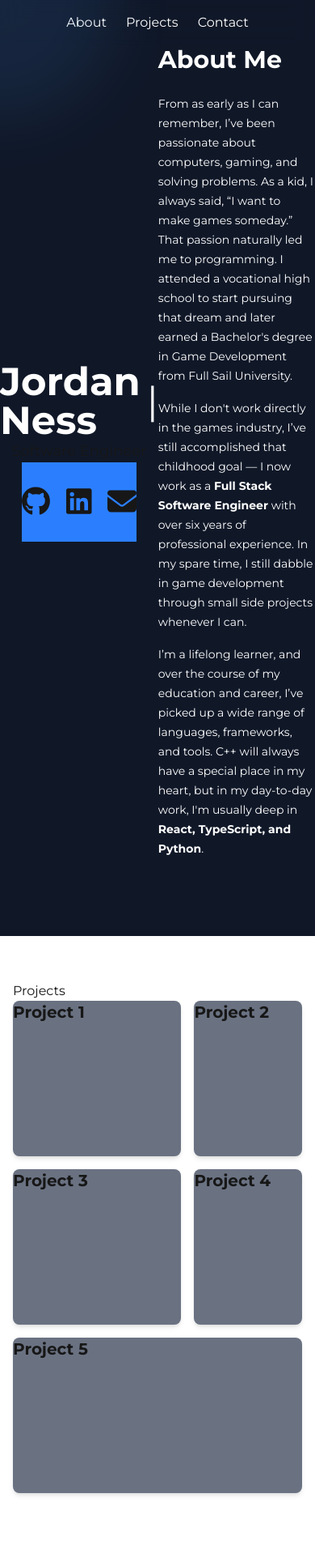
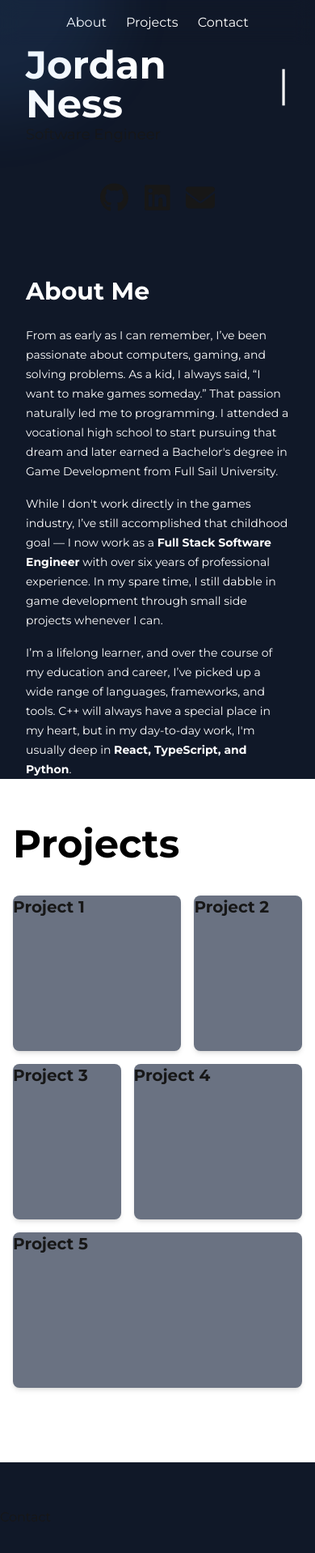
Before and after one commit to nessj1994/portfolio-site, a Next.js app: page / in a window 390 px wide. Shown: the top 1918 px of the page at 81% size. Built offline with nearby package versions, Linux system fonts and the light colour scheme; no server answers.

Commit message:
Style updates for mobile

```diff
--- a/src/app/components/atoms/ProjectItem/ProjectItem.tsx
+++ b/src/app/components/atoms/ProjectItem/ProjectItem.tsx
@@ -27,7 +27,7 @@
   console.log(`Project Item ${title} with size ${size}`);
   return (
     <div
-      className={`relative flex flex-col h-48 ${sizes[size]} bg-gray-500 rounded-lg shadow-md `}
+      className={` flex flex-col h-48 ${sizes[size]} bg-gray-500 rounded-lg shadow-md `}
     >
       <h2 className="text-xl font-semibold">{props.title}</h2>
     </div>
--- a/src/app/components/molecules/ProjectDisplay/ProjectDisplay.tsx
+++ b/src/app/components/molecules/ProjectDisplay/ProjectDisplay.tsx
@@ -4,14 +4,22 @@
   const COLUMN_COUNT = 5;
 
   let currentCol = 0;
+  let currentRow = 0;
 
   return (
     <div className="grid grid-cols-5 gap-4">
       {[0, 1, 2, 3, 4].map((item, i) => {
-        const span = i % 2 === 0 ? 3 : 2; // Alternate between spans of 2 and 1
+        const isEvenRow = currentRow % 2 === 0;
+        const span = isEvenRow ? (i % 2 === 0 ? 3 : 2) : i % 2 === 0 ? 2 : 3;
         const isLast = i === 5 - 1;
 
         let colSpan = span;
+
+        // If the span would overflow this row, wrap to the next
+        if (currentCol + colSpan >= COLUMN_COUNT) {
+          currentRow++;
+          currentCol = 0;
+        }
 
         if (isLast && currentCol + span < COLUMN_COUNT) {
           // Fill the rest of the row
--- a/src/app/page.tsx
+++ b/src/app/page.tsx
@@ -1,43 +1,65 @@
 // import Image from "next/image";
 
-import { FontAwesomeIcon } from '@fortawesome/react-fontawesome';
 import Bio from './components/atoms/Bio/Bio';
+import Image from 'next/image';
 import Navbar from './components/molecules/Navbar/Navbar';
 import NameDisplay from './components/atoms/NameDisplay/NameDisplay';
-import ProjectItem from './components/atoms/ProjectItem/ProjectItem';
 import SocialPanel from './components/molecules/SocialPanel/SocialPanel';
-import SocialLink from './components/atoms/SocialLink/SocialLink';
 import TitleDisplay from './components/atoms/TitleDisplay/TitleDisplay';
 import CursorFollower from './components/atoms/CursorFollower/CursorFollower';
 import ProjectDisplay from './components/molecules/ProjectDisplay/ProjectDisplay';
-const bskyIcon: IconProp = 'fa-brands fa-bluesky';
 
 export default function Home() {
   return (
     <div className="absolute min-h-screen min-w-full bg-gray-900 scroll-mt-5">
       <CursorFollower />
       <Navbar />
-      <div className="flex flex-col min-h-full gap-24 ">
-        <div className="flex flex-row min-h-screen justify-evenly items-center">
-          <div className="flex flex-col justify-start items-center  ">
-            <NameDisplay />
-            <TitleDisplay title={'Software Engineer'} />
-            <div className="grow bg-blue-500 ">
+      <div className="flex flex-col min-h-full">
+        <div
+          id="about-container"
+          className="flex md:flex-row flex-col min-h-screen justify-center md:justify-evenly mx-8 md:gap-32 items-center"
+        >
+          <div
+            id="profile"
+            className="flex flex-col h-full justify-between items-center gap-4 "
+          >
+            <div className="justify-center flex flex-1 flex-col items-start gap-4">
+              <div>
+                <NameDisplay />
+                <TitleDisplay title={'Software Engineer'} />
+              </div>
+              <div
+                id="profile-container"
+                className="mb-0 rounded-full hidden  md:flex flex-col bg-gray-400"
+              >
+                <Image
+                  src="/images/jordan-ness.jpg"
+                  alt="Jordan Ness"
+                  className="rounded-lg shadow-md "
+                  width={300}
+                  height={300}
+                />
+              </div>
+            </div>
+            <div
+              id="social-container"
+              className="flex justify-end mb-12 items-end"
+            >
               <SocialPanel />
             </div>
           </div>
-          <div className="">
+          <div className=" flex flex-col  items-center gap-4 ">
             <Bio />
           </div>
         </div>
         <div id="projects" className="flex flex-col min-h-screen bg-white">
-          <div className="mt-14 mx-4">
-            <span>Projects</span>
+          <div className="mt-14 mx-4 flex flex-col gap-10">
+            <span className="text-black text-5xl font-bold">Projects</span>
             <ProjectDisplay />
           </div>
         </div>
-        <div id="contact" className="flex flex-col min-h-screen scroll-mt-14">
-          Contact
+        <div id="contact" className="flex flex-col min-h-screen ">
+          <div className="mt-14">Contact</div>
         </div>
       </div>
     </div>
```
